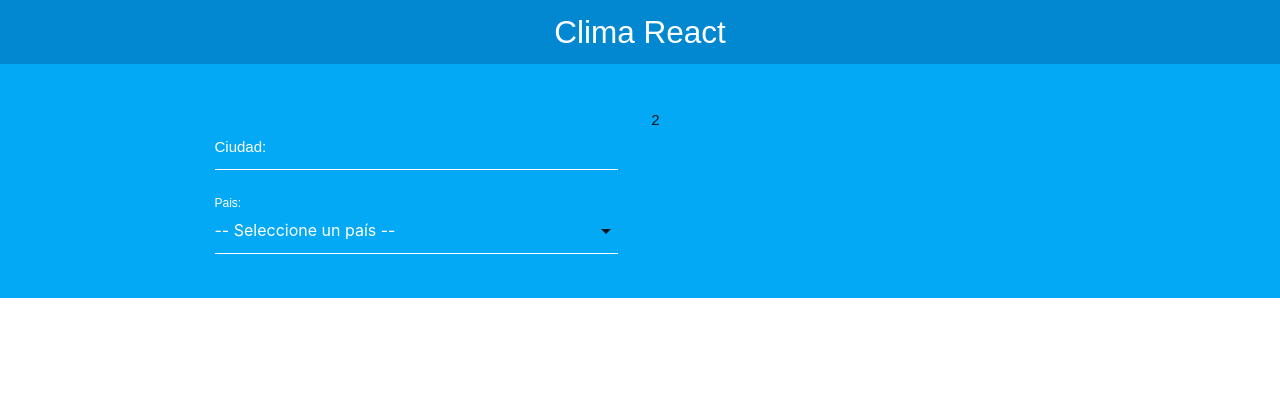
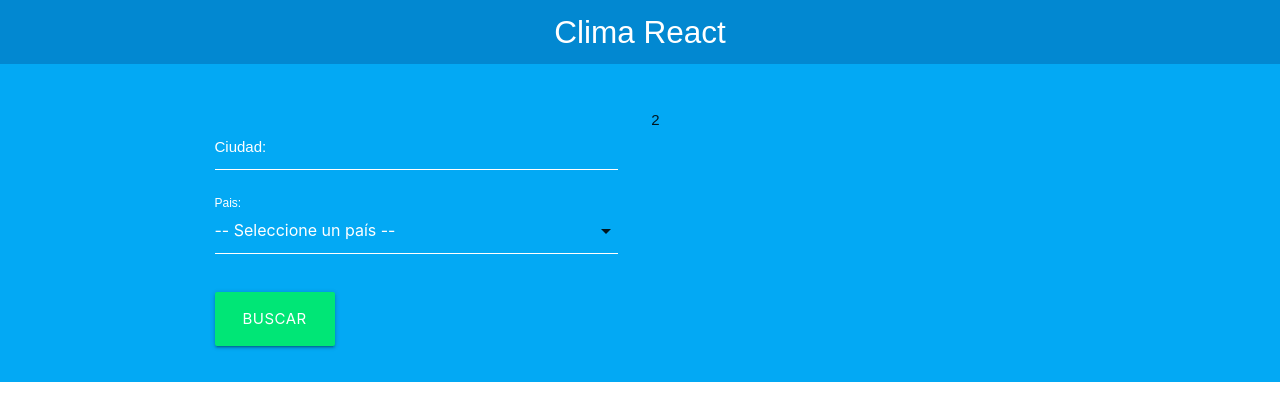
Before and after one commit to elto82/clima-react, a React (Vite) app: page / in a window 1280 px wide. Shown: the top 420 px of the page. Built offline with nearby package versions, Linux system fonts and the light colour scheme.

Commit message:
validacion de campos

```diff
--- a/src/components/Formulario.jsx
+++ b/src/components/Formulario.jsx
@@ -7,6 +7,7 @@ const Formulario = () => {
     ciudad: "",
     pais: "",
   });
+  const [error, setError] = useState(false);
 
   const { ciudad, pais } = busqueda;
 
@@ -21,8 +22,20 @@ const Formulario = () => {
     });
   };
 
+  const handleSubmit = (e) => {
+    e.preventDefault();
+    if (ciudad.trim() === "" || pais.trim() === "") {
+      setError(true);
+      return;
+    }
+    setError(false);
+  };
+
   return (
-    <form>
+    <form onSubmit={handleSubmit}>
+      {error && (
+        <p className="red  center error">Todos los campos son obligatorios</p>
+      )}
       <div className="input-field col s12">
         <input
           type="text"
@@ -46,6 +59,13 @@ const Formulario = () => {
         </select>
         <label htmlFor="pais">Pais:</label>
       </div>
+      <div className="input-field col s12">
+        <input
+          type="submit"
+          value="Buscar"
+          className="waves-effect waves-light btn-large btn-block  green accent-3"
+        />
+      </div>
     </form>
   );
 };
```
